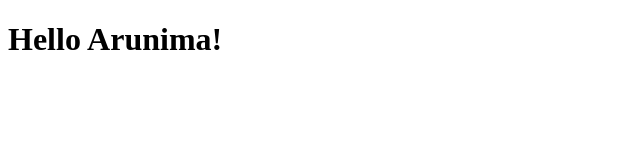
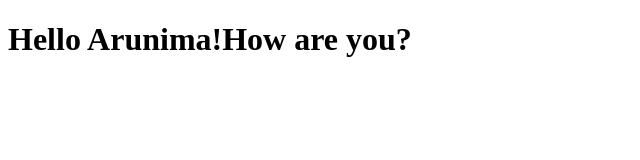
Before and after one commit to arunimajayan23/self-study, a plain HTML site: page site/index.html in a window 1280 px wide. Shown: the whole page, without its empty margins (0-640 px from the left). Drawn offline with Linux system fonts and the light colour scheme.

Commit message:
Small addition to our page content.

```diff
--- a/site/index.html
+++ b/site/index.html
@@ -4,6 +4,6 @@
 	<title>Hello Arunima!</title>
 </head>
 <body>
-<h1>Hello Arunima!</h1>
+<h1>Hello Arunima!How are you?</h1>
 </body>
 </html>
```
